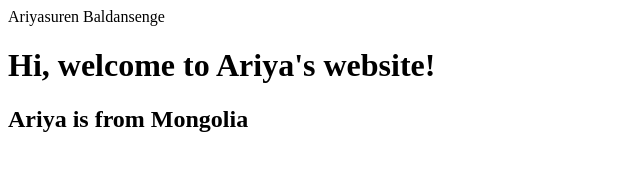
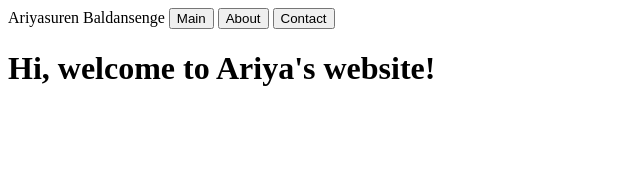
Before and after one commit to Ariya1996/Ariya1996.github.io, a plain HTML site: page index.html in a window 1280 px wide. Shown: the whole page, without its empty margins (0-640 px from the left). Drawn offline with Linux system fonts and the light colour scheme.

Commit message:
Update index.html

```diff
--- a/index.html
+++ b/index.html
@@ -2,9 +2,11 @@
 <html lang="en">
     <head>
         Ariyasuren Baldansenge
+        <button>Main</button>
+        <button>About</button>
+        <button>Contact</button>
     </head>
     <body>
         <h1>Hi, welcome to Ariya's website!</h1>
-        <h2>Ariya is from Mongolia</h2>
     </body>
 </html>
```
